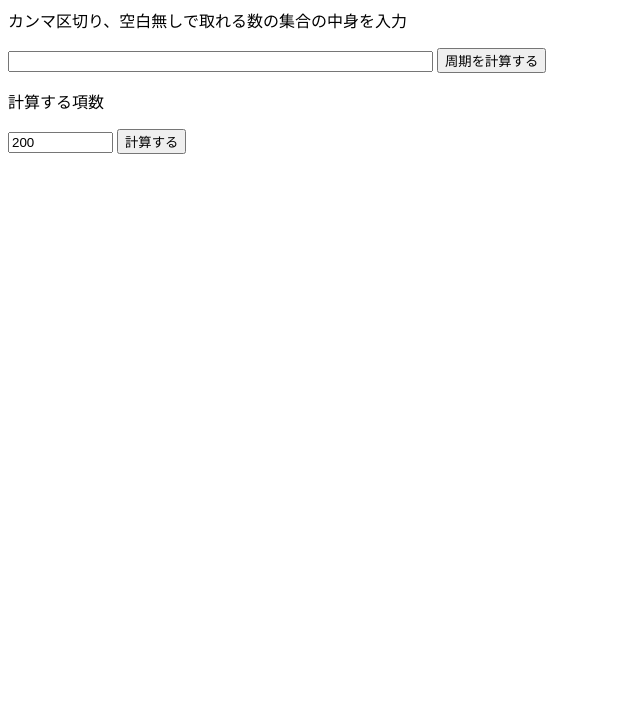
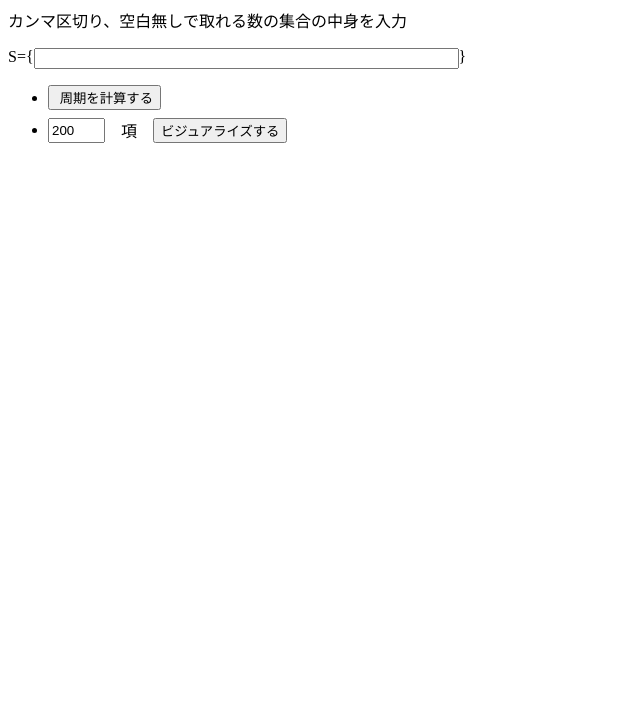
Before and after one commit to ack61/mathpower2022-31game, a plain HTML site: page index.html in a window 1280 px wide. Shown: the part 81-800 px from the top of the page, without its empty margins (0-640 px from the left). Drawn offline with Linux system fonts and the light colour scheme.

Commit message:
操作が分かりやすい見た目にした

```diff
--- a/index.html
+++ b/index.html
@@ -22,11 +22,27 @@
     <!-- Main menu -->
     <main>
       <p>カンマ区切り、空白無しで取れる数の集合の中身を入力</p>
-      <input type="text" id="in" size="50">
-      <input type="button" id="period_button" name="name" size="50" value="周期を計算する">
-      <p>計算する項数</p>
-      <input type="text" id="getLength" size="10" value="200">
-      <input type="button" id="start" name="name" size="50" value="計算する">
+      <div class="option">
+        <div>S={</div>
+        <input type="text" id="in" size="50">
+        <div>}</div>
+      </div>
+
+      <ul>
+        <li>
+          <div class="option">
+            <input type="button" id="period_button" name="name" size="50" value=" 周期を計算する">
+          </div>
+        </li>
+        <li>
+          <div class="option">
+            <input type="text" id="getLength" size="4" value="200">
+            <div>　項　</div>
+            <input type="button" id="start" name="name" size="50" value="ビジュアライズする">
+          </div>
+        </li>
+      </ul>
+
       <table id="result_table">
       </table>
     </main>
--- a/style.css
+++ b/style.css
@@ -0,0 +1,4 @@
+.option{
+	display: flex;
+	margin: 0.5em auto;
+}
```
